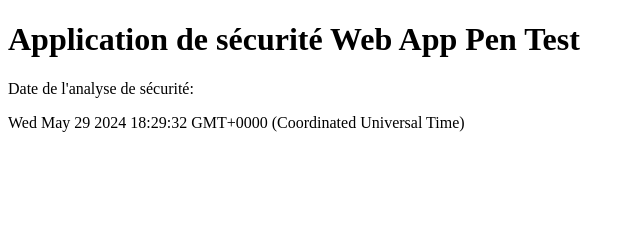
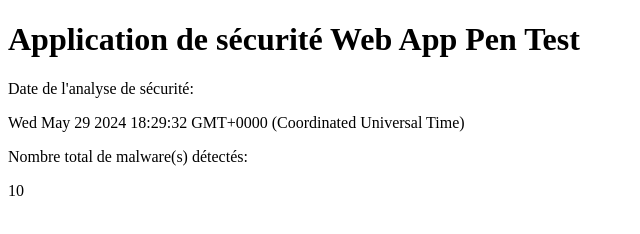
Before and after one commit to Jonathan-Rivest/TP_SecuriteInformatique, a plain HTML site: page index.html in a window 1280 px wide. Shown: the whole page, without its empty margins (0-640 px from the left). Drawn offline with Linux system fonts and the light colour scheme.

Commit message:
Ajout du nombre total de malwares détectés

```diff
--- a/index.html
+++ b/index.html
@@ -8,6 +8,8 @@
     <h1>Application de sécurité Web App Pen Test</h1>
     <p>Date de l'analyse de sécurité: </p>
     <p id="dateActuelle"></p>
+    <p>Nombre total de malware(s) détectés: </p>
+    <p id="total"></p>
     <script>
         let text = ""
   let i = 1;
@@ -19,6 +21,7 @@
     while (i <10);
     const date = new Date();
     document.getElementById("dateActuelle").innerHTML = date;
+    document.getElementById("total").innerHTML = i;
     </script>
 </body>
 </html>
```
